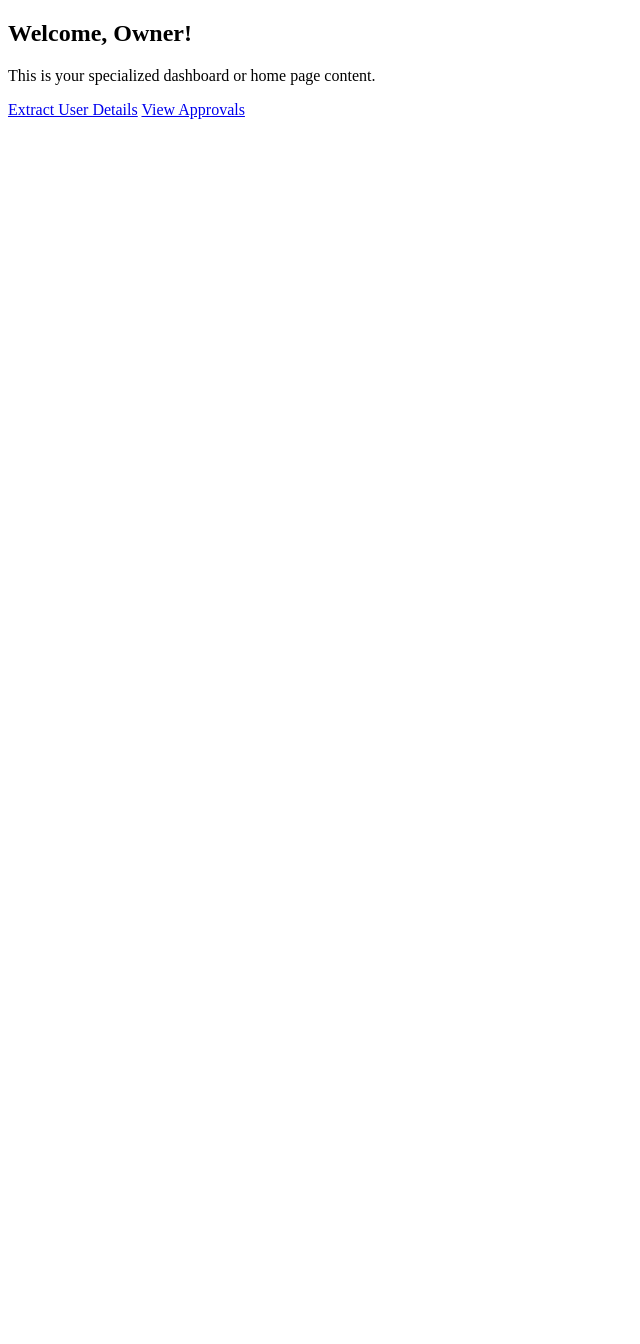
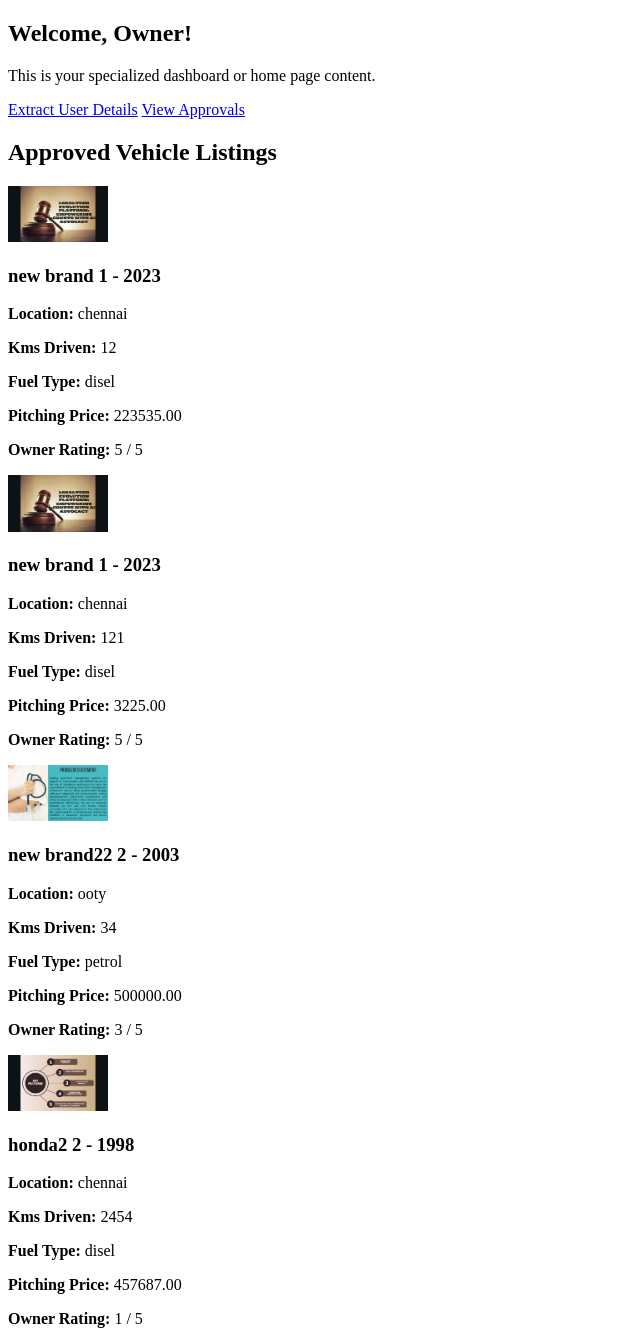
Before and after one commit to glorysherin/Believe_cars, a Django app: page /owner/home/ in a window 1280 px wide. Shown: the whole page, without its empty margins (0-640 px from the left). Before the commit the page ends 119 px from the top, so only its background shows below. Run offline with Django 4.2, Linux system fonts and the light colour scheme; data comes from the database, SQL or seed files in the repository; both versions use the stored data as it was after the commit.

Commit message:
approvals_home_page

```diff
--- a/users/templates/users/owner_home.html
+++ b/users/templates/users/owner_home.html
@@ -18,5 +18,35 @@
       <a href="{% url 'extract-user-details' %}" class="btn btn-primary">Extract User Details</a>
       <a href="{% url 'view-approvals' %}" class="btn btn-secondary">View Approvals</a>
     </div>
+    <div class="container">
+      <h2>Approved Vehicle Listings</h2>
+      <div class="card-container">
+        {% for listing in approved_listings %}
+          <div class="card">
+            <img src="{{ listing.product_image.url }}" alt="Vehicle Image" style="max-width: 100px; max-height: 100px;" />
+            <div class="card-body">
+              <h3>{{ listing.brand }} {{ listing.model }} - {{ listing.year }}</h3>
+              <p>
+                <strong>Location:</strong> {{ listing.location }}
+              </p>
+              <p>
+                <strong>Kms Driven:</strong> {{ listing.kms_driven }}
+              </p>
+              <p>
+                <strong>Fuel Type:</strong> {{ listing.fuel_type }}
+              </p>
+              <p>
+                <strong>Pitching Price:</strong> {{ listing.pitching_price }}
+              </p>
+              {% if listing.star_rating %}
+                <p>
+                  <strong>Owner Rating:</strong> {{ listing.star_rating }} / 5
+                </p>
+              {% endif %}
+            </div>
+          </div>
+        {% endfor %}
+      </div>
+    </div>
   </body>
 </html>
--- a/users/views/user_views.py
+++ b/users/views/user_views.py
@@ -4,10 +4,14 @@ from django.contrib import messages
 from django.contrib.auth.decorators import login_required
 
 from users.forms import UserRegisterForm, UserLoginForm,VehicleListingForm
-from users.models import UserProfile
+from users.models import UserProfile,VehicleListing
 
 def home(request):
-    return render(request, 'users/home.html')
+    approved_listings = VehicleListing.objects.filter(is_approved=True)
+    context = {
+        'approved_listings': approved_listings
+    }
+    return render(request, 'users/home.html', context)
 
 def user_register(request):
     if request.method == 'POST':
@@ -42,10 +46,12 @@ def user_login(request):
 def user_logout(request):
     logout(request)
     return redirect('home')
-
 def owner_home(request):
-    # Logic specific to owner/superuser home page
-    return render(request, 'users/owner_home.html')
+    approved_listings = VehicleListing.objects.filter(is_approved=True)
+    context = {
+        'approved_listings': approved_listings
+    }
+    return render(request, 'users/owner_home.html', context)
 
 @login_required
 def sell_vehicle(request):
```
Also changed, not shown: db.sqlite3, users/static/vehicle_images/Screenshot_2024-05-04_131359.png (renamed from vehicle_images/Screenshot_2024-05-04_131359.png), users/static/vehicle_images/Screenshot_50.png (renamed from vehicle_images/Screenshot_50.png), users/static/vehicle_images/Screenshot_50_20cjHHD.png (renamed from vehicle_images/Screenshot_50_20cjHHD.png), users/static/vehicle_images/Screenshot_50_B4hfsmp.png (added), vehicle_images/Screenshot_2024-02-15_143422.png (added), vehicle_images/Screenshot_54.png (added), 2 other files.
